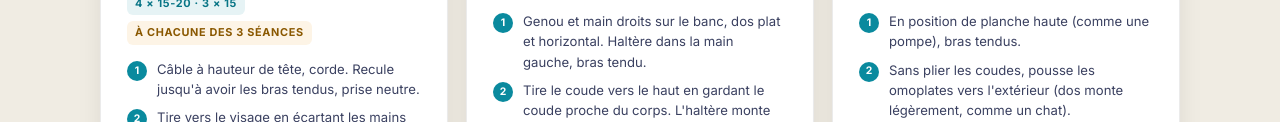
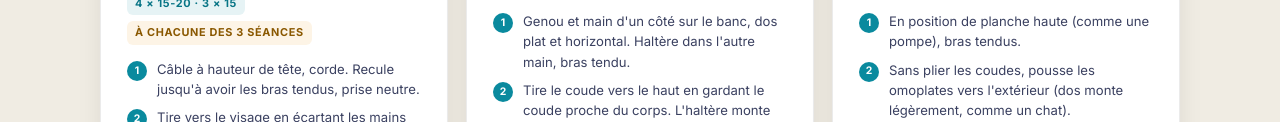
Before and after one commit to Twinkun/allez-musculation, a plain HTML site: page MUSCULATION/posture.html in a window 1280 px wide. Both pictures are taken after a click on the button "Renforcement". Shown: the part 3827-3949 px from the top of the page. Drawn offline with Linux system fonts and the light colour scheme.

Commit message:
Posture : description du rowing sans cote impose (le cote faible est une note privee)
Co-Authored-By: Claude Fable 5.2 <noreply@anthropic.com>

```diff
--- a/MUSCULATION/posture.html
+++ b/MUSCULATION/posture.html
@@ -690,7 +690,7 @@ div[data-prive="posture.30"] { color: #626784 !important; }
         <span class="ex-tag freq">Jeudi · séance Pull</span>
       </div>
       <div class="ex-steps">
-        <div class="ex-step"><div class="ex-step-num">1</div>Genou et main droits sur le banc, dos plat et horizontal. Haltère dans la main gauche, bras tendu.</div>
+        <div class="ex-step"><div class="ex-step-num">1</div>Genou et main d'un côté sur le banc, dos plat et horizontal. Haltère dans l'autre main, bras tendu.</div>
         <div class="ex-step"><div class="ex-step-num">2</div>Tire le coude vers le haut en gardant le coude proche du corps. L'haltère monte jusqu'à la hanche.</div>
         <div class="ex-step"><div class="ex-step-num">3</div>Au sommet : pince fort l'omoplate. Tiens 1 seconde. Sens le grand dorsal compressé.</div>
         <div class="ex-step"><div class="ex-step-num">4</div>Descends en 3 secondes, bras complètement tendu en bas (étire le grand dorsal).</div>
```
